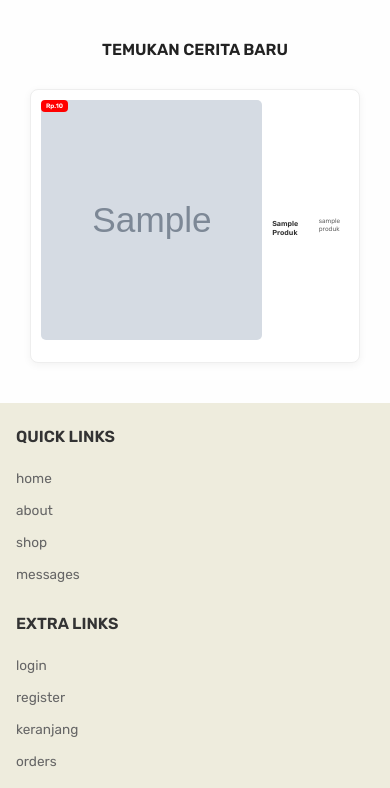
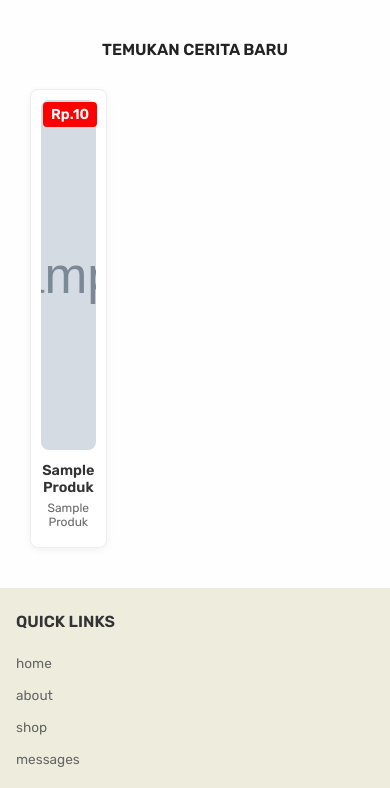
Before and after one commit to faddwaaaa/Pra-PKL, a PHP site: page /shop.php in a window 390 px wide; the page is wider, and only the part inside the window is pictured. Shown: the part 326-1114 px from the top of that part. Run offline with PHP 8.4, Linux system fonts and the light colour scheme; tables that the repository leaves empty or names only in its code hold one stand-in row (values such as "Sample post"); grey boxes marked "Sample" are stand-in pictures.

Commit message:
update projek tgl 29 april

```diff
--- a/css/style.css
+++ b/css/style.css
@@ -648,7 +648,7 @@ section{
  .products .box-container {
    display: grid;
    grid-template-columns: repeat(auto-fit, minmax(200px, 1fr));
-   gap: 1.5rem;
+   gap: 2rem;
    max-width: 1200px;
    margin: 0 auto;
    padding: 0 10px;
@@ -658,11 +658,11 @@ section{
    background: #fff;
    border: 1px solid #eee;
    padding: 10px;
-   text-align: left; /* ganti dari center agar teks tidak menumpuk ke kanan */
    position: relative;
    box-shadow: 0 2px 8px rgba(0, 0, 0, 0.05);
    transition: transform 0.2s ease;
-   border-radius: 8px;
+   border-radius: 12px;
+   overflow: hidden;
  }
 
  .products .box:hover {
@@ -672,25 +672,25 @@ section{
  /* Gambar buku */
  .products .box .gambar {
    width: 100%;
-   height: 240px;
+   height: 280px;
    object-fit: cover;
-   border-radius: 5px;
+   border-radius: 8px;
+   display: block;
    margin-bottom: 12px;
-   display: block;
  }
 
  /* Harga badge */
  .products .box .harga {
    position: absolute;
-   top: 10px;
-   left: 10px;
+   top: 12px;
+   left: 12px;
    background-color: red;
    color: white;
-   padding: 4px 8px;
-   border-radius: 4px;
-   font-size: 1rem;
+   padding: 5px 10px;
+   border-radius: 6px;
+   font-size: 0.95rem;
    font-weight: bold;
-   z-index: 1;
+   z-index: 2;
  }
 
  /* Nama buku */
@@ -700,7 +700,7 @@ section{
    margin: 8px 0 4px;
    color: #333;
    text-transform: capitalize;
-   display: block;
+   text-align: center;
  }
 
  /* Nama pengarang */
@@ -708,49 +708,51 @@ section{
    font-size: 0.9rem;
    color: #666;
    margin-bottom: 8px;
-   text-transform: lowercase;
-   display: block;
- }
-
+   text-align: center;
+   text-transform: capitalize;
+ }
+
+ /* Responsive */
  @media (max-width: 768px) {
    .products .box-container {
      grid-template-columns: repeat(auto-fit, minmax(160px, 1fr));
-     gap: 1rem;
+     gap: 1.2rem;
+   }
+
+   .products .box .gambar {
+     height: 220px;
    }
 
    .products .box .harga {
-     font-size: 0.9rem;
-     padding: 3px 6px;
-   }
-
-   .products .box .nama_buku {
-     font-size: 1rem;
-   }
-
-   .products .box .nama_pengarang {
-     font-size: 0.8rem;
+     font-size: 0.85rem;
+     padding: 4px 8px;
    }
  }
 
  @media (max-width: 480px) {
    .products .box-container {
      grid-template-columns: repeat(auto-fit, minmax(140px, 1fr));
-     gap: 0.8rem;
+     gap: 1rem;
+   }
+
+   .products .box .gambar {
+     height: 200px;
    }
 
    .products .box .harga {
      font-size: 0.8rem;
-     padding: 2px 5px;
+     padding: 3px 6px;
    }
 
    .products .box .nama_buku {
-     font-size: 0.9rem;
+     font-size: 1rem;
    }
 
    .products .box .nama_pengarang {
-     font-size: 0.8rem;
-   }
- }
+     font-size: 0.85rem;
+   }
+ }
+
 
  /* css detail produk */
  .detail-container {
--- a/shop.php
+++ b/shop.php
@@ -58,19 +58,20 @@ if (isset($_POST['add_to_cart'])) {
 
     <section class="products" >
    <h1 class="title">Temukan Cerita Baru</h1>
-   <div class="box-container">
+   <div class="box-container" style=" grid-template-columns: repeat(4, 1fr);">
+
 <?php
-         $select_products = mysqli_query($koneksi, "SELECT * FROM `produk` ") or die('query failed');
+   $select_products = mysqli_query($koneksi, "SELECT * FROM `produk` LIMIT 8") or die('query failed');
    if(mysqli_num_rows($select_products) > 0){
       while($fetch_products = mysqli_fetch_assoc($select_products)){
 ?>
-      <form action="" method="post" class="box">
+<form action="" method="post" class="box"style="display: block; border: 1px solid #eee; padding: 10px; position: relative; border-radius: 8px;">
    <a href="detail_produk.php?id=<?php echo $fetch_products['id']; ?>">
-            <img class="gambar" src="img/<?php echo $fetch_products['gambar']; ?>" alt="">
+      <img class="gambar" style="height: 350px; width: 100%;" src="img/<?php echo $fetch_products['gambar']; ?>" alt="">
    </a>
-         <div class="nama_buku"><?php echo $fetch_products['nama_buku']; ?></div>
-         <div class="nama_pengarang"><?php echo $fetch_products['nama_pengarang']; ?></div>
-         <div class="harga">Rp.<?php echo $fetch_products['harga']; ?></div>
+   <div class="nama_buku" style="font-size: 1.8rem;"><?php echo $fetch_products['nama_buku']; ?></div>
+   <div class="nama_pengarang" style="font-size: 1.5rem;"><?php echo $fetch_products['nama_pengarang']; ?></div>
+   <div class="harga" style="padding: 4px 8px; border-radius: 4px; font-size: 1.8rem;">Rp.<?php echo $fetch_products['harga']; ?></div>
 </form>
 <?php
       }
@@ -80,6 +81,7 @@ if (isset($_POST['add_to_cart'])) {
 ?>
 </div>
 
+
 </section>
 
 
```
Also changed, not shown: other parts of css/style.css (+43 -53 lines), about.php (+5 -5 lines), detail_produk.php (+11 -8 lines), home.php (+7 -7 lines), produk.php (added, +87 -0 lines). Lines whose indentation alone changed are shown as unchanged.
